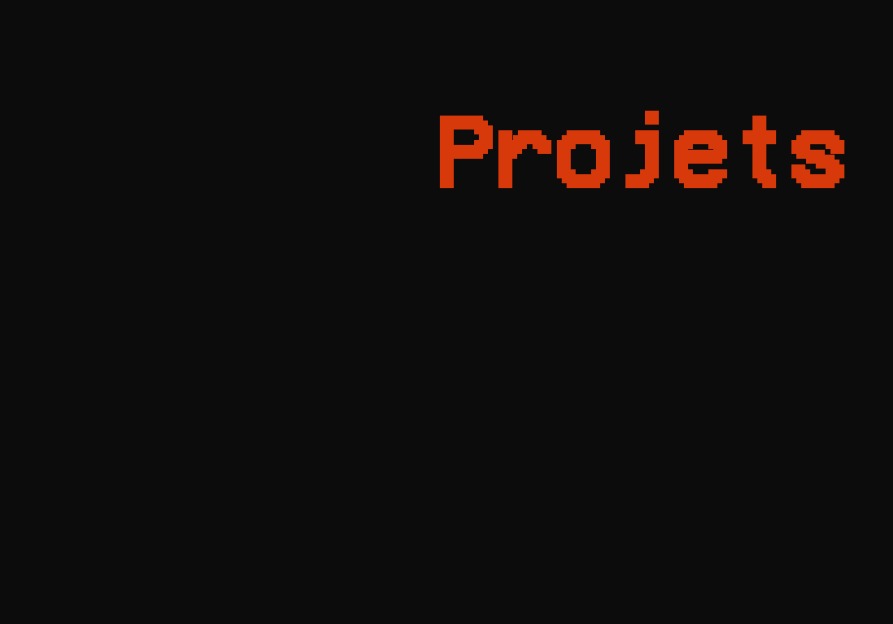
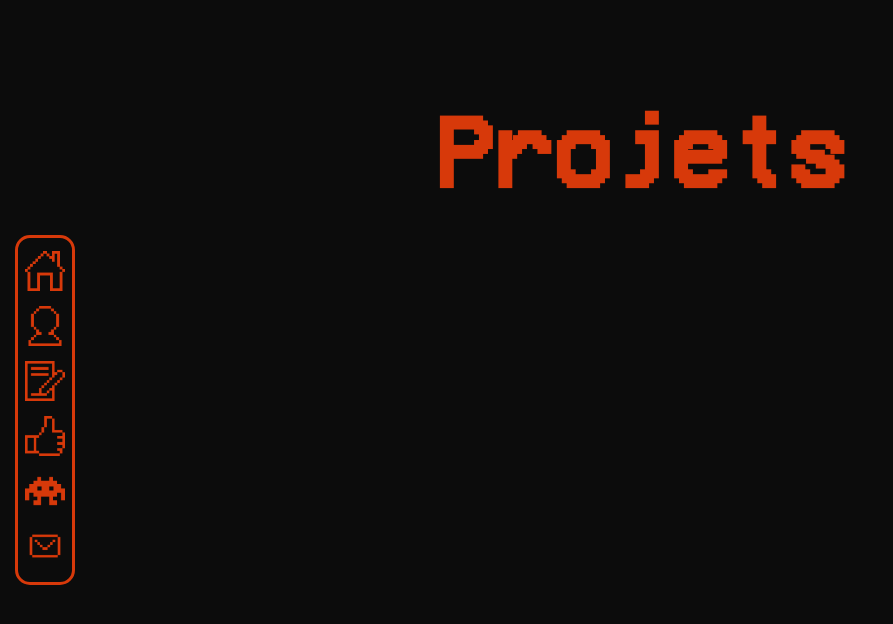
Before and after one commit to Solymnos/portfolio, a React (Create React App) app: page /projects in a window 1280 px wide. Shown: the top 624 px of the page, without its empty margins (0-893 px from the left). Built offline with nearby package versions, Linux system fonts and the light colour scheme.

Commit message:
finish the toolbar and clear the old one

```diff
--- a/src/components/Toolbar.jsx
+++ b/src/components/Toolbar.jsx
@@ -10,12 +10,12 @@ import contactsIcon from '../assets/img/contactsIcon.png';
 function Toolbar() {
   return (
     <div className='Toolbar'>
-        <img src={homeIcon} alt='icon link to home page'/>
-        <img src={profileIcon} alt='icon link to profile page'/>
-        <img src={careerIcon} alt='icon link to career page'/>
-        <img src={competencesIcon} alt='icon link to competences page'/>
-        <img src={projectsIcon} alt='icon link to projects page'/>
-        <img src={contactsIcon} alt='icon link to contacts page'/>
+        <a href='/'><img src={homeIcon} alt='icon link to home page'/></a>
+        <a href='/profile'><img src={profileIcon} alt='icon link to profile page'/></a>
+        <a href='/career'><img src={careerIcon} alt='icon link to career page'/></a>
+        <a href='/competences'><img src={competencesIcon} alt='icon link to competences page'/></a>
+        <a href='/projects'><img src={projectsIcon} alt='icon link to projects page'/></a>
+        <a href='/contacts'><img src={contactsIcon} alt='icon link to contacts page'/></a>
     </div>
   )
 }
--- a/src/styles/Toolbar.css
+++ b/src/styles/Toolbar.css
@@ -9,13 +9,17 @@
     height: 330px;
     padding: 7px;
     columns: 1;
-    align-items: center;
-    display: block;
+    display: flex;
+    flex-flow: column;
 }
 
-.Toolbar>img {
+.Toolbar>a {
+    margin-top: auto;
+    margin-bottom: auto;
+}
+
+.Toolbar>a>img {
     width: 40px;
-    display: block;
-    position: relative;
-    margin: auto 0;
+    margin-top: auto;
+    margin-bottom: auto;
 }
--- a/src/views/CareerView.js
+++ b/src/views/CareerView.js
@@ -2,10 +2,12 @@ import React from 'react';
 import { VerticalTimeline, VerticalTimelineElement }  from 'react-vertical-timeline-component';
 import 'react-vertical-timeline-component/style.min.css';
 import '../styles/CareerView.css'
+import Toolbar from '../components/Toolbar';
 
 function CareerView() {
   return (
     <div className='CareerView'>
+      <Toolbar />
       <div className='CareerViewText'>
         <h1>Parcours</h1>
       </div>
--- a/src/views/CompetencesView.js
+++ b/src/views/CompetencesView.js
@@ -1,9 +1,11 @@
 import React from 'react';
 import '../styles/CompetencesView.css';
+import Toolbar from '../components/Toolbar';
 
 function CompetencesView() {
   return (
     <div className='CompetencesView'>
+      <Toolbar />
       <div className='CompetencesViewTitle'>
         <h1>Compétences</h1>
       </div>
--- a/src/views/ContactsView.js
+++ b/src/views/ContactsView.js
@@ -1,9 +1,11 @@
 import React from 'react';
 import '../styles/ContactsView.css';
+import Toolbar from '../components/Toolbar';
 
 function ContactsView() {
   return (
     <div className='ContactsView'>
+      <Toolbar />
       <div className='ContactsViewTitle'>
         <h1>Contacts</h1>
       </div>
--- a/src/views/ProjectsView.js
+++ b/src/views/ProjectsView.js
@@ -1,9 +1,11 @@
 import React from 'react';
 import '../styles/ProjectsView.css';
+import Toolbar from '../components/Toolbar';
 
 function ProjectsView() {
   return (
     <div className='ProjectsView'>
+      <Toolbar />
       <div className='ProjectsViewTitle'>
         <h1>Projets</h1>
       </div>
```
Also changed, not shown: src/components/ToolbarMenu.jsx (deleted, +0 -41 lines), src/styles/ToolbarMenu.css (deleted, +0 -25 lines).
